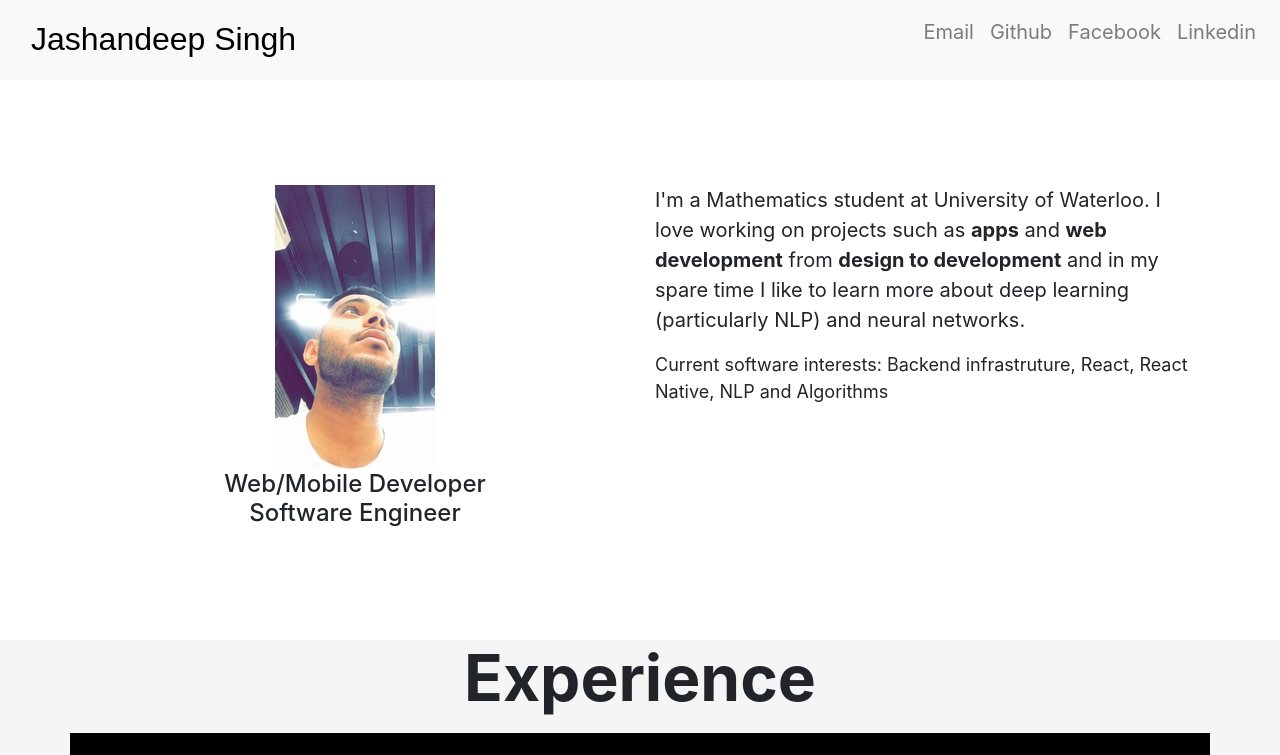
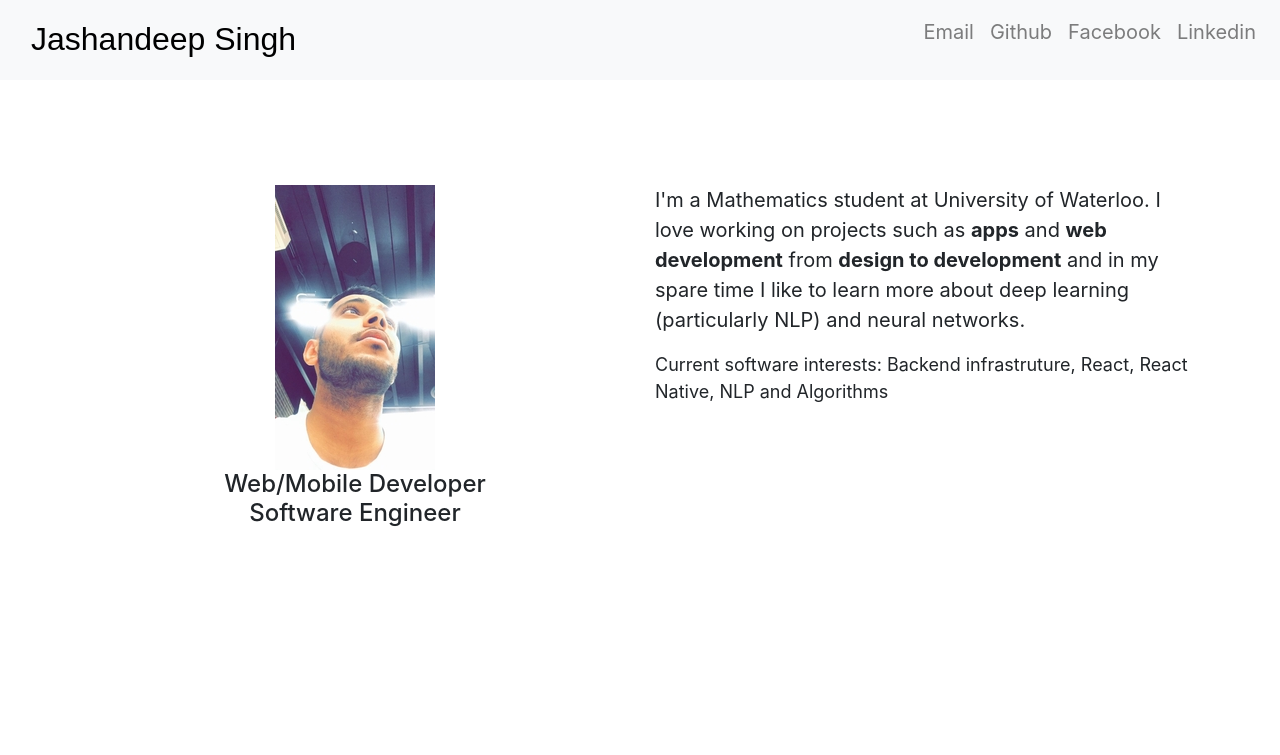
Before and after one commit to J268sing/My-Portfolio.github.io, a React (Create React App) app: page / in a window 1280 px wide. Shown: the top 755 px of the page. Built offline with nearby package versions, Linux system fonts and the light colour scheme.

Commit message:
nothing changed

```diff
--- a/src/components/Experience/Experience.js
+++ b/src/components/Experience/Experience.js
@@ -9,6 +9,8 @@ class Experience extends Component {
     render() {
         return (
             <div>
+                                <p className="space-skills"></p>
+
                 <div className="div-color-experience">
                     <h1 className="center-experience">Experience</h1>
                     <Container className="color-container-experience">
--- a/src/components/Footer/Footer.js
+++ b/src/components/Footer/Footer.js
@@ -49,10 +49,7 @@ const Footer = () => (
 
       <Row className="icon-footer"><a className="p-color" target="_blank" href="mailto:j268sing@edu.uwaterloo.ca"><p className="hello ml-auto">j268sing@edu.uwaterloo.ca  </p></a></Row>
     </Col>
-
     </Row>
-
-
   </footer>
 );
 
```
